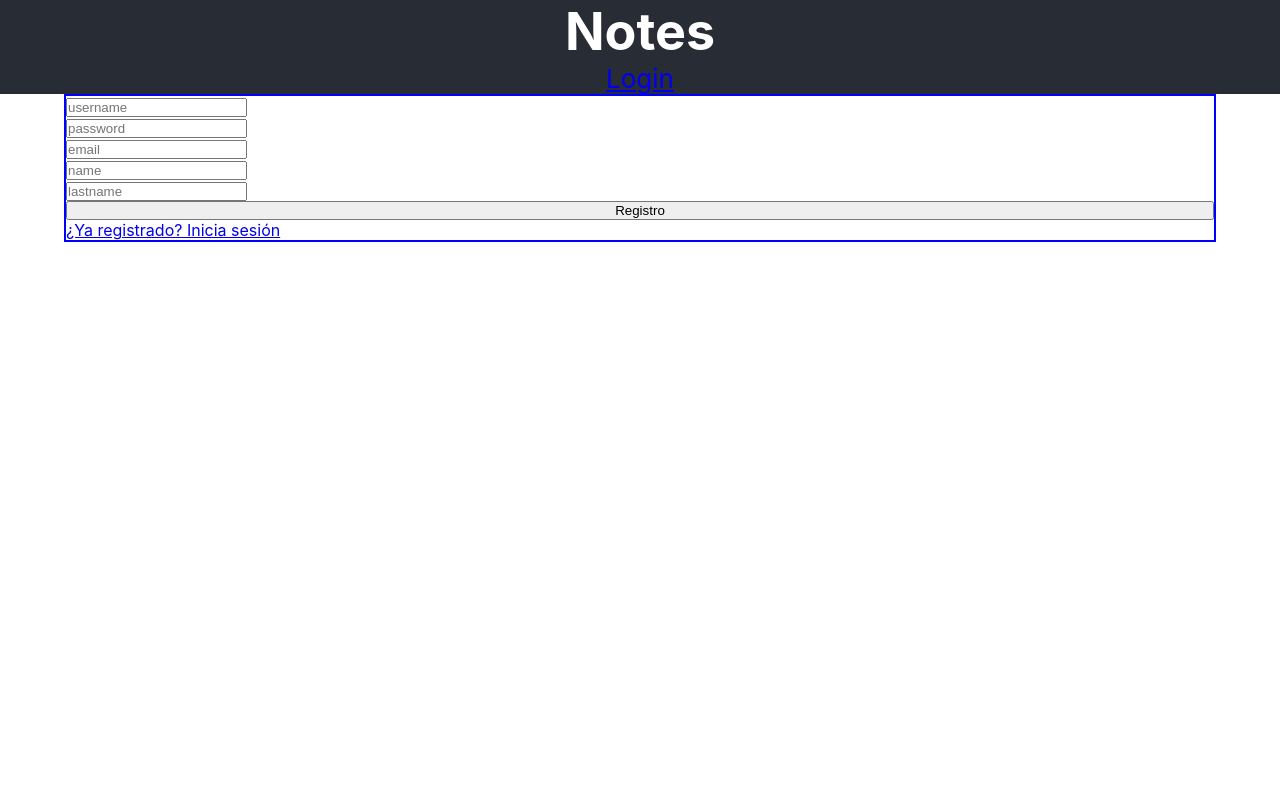
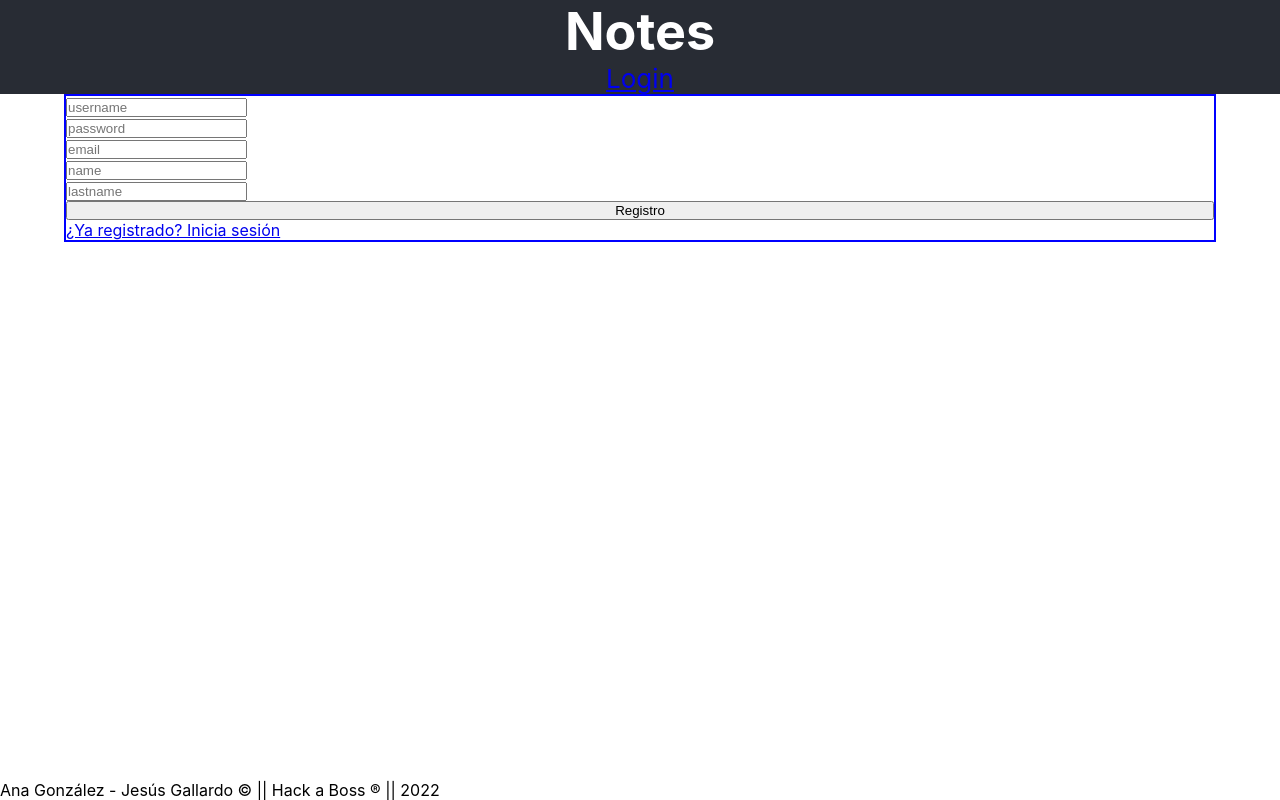
Before and after one commit to Unodecopas/appnotas, a React (Create React App) app in the folder frontend/: page /register in a window 1280 px wide. Built offline with nearby package versions, Linux system fonts and the light colour scheme.

Commit message:
añadido footer

```diff
--- a/frontend/src/App.js
+++ b/frontend/src/App.js
@@ -1,5 +1,6 @@
 import { Route, Routes } from "react-router-dom";
 import "./App.css";
+import Footer from "./components/Footer";
 import Header from "./components/Header";
 import LoginForm from "./components/LoginForm";
 import RegisterForm from "./components/RegisterForm";
@@ -15,6 +16,7 @@ function App() {
           <Route path="/register" element={<RegisterForm />} />
         </Routes>
       </main>
+      <Footer />
     </div>
   );
 }
--- /dev/null
+++ b/frontend/src/components/Footer.jsx
@@ -0,0 +1,11 @@
+import React from "react";
+
+const Footer = () => {
+  return (
+    <footer>
+      <p>Ana González - Jesús Gallardo &copy; || Hack a Boss &reg; || 2022</p>
+    </footer>
+  );
+};
+
+export default Footer;
```
